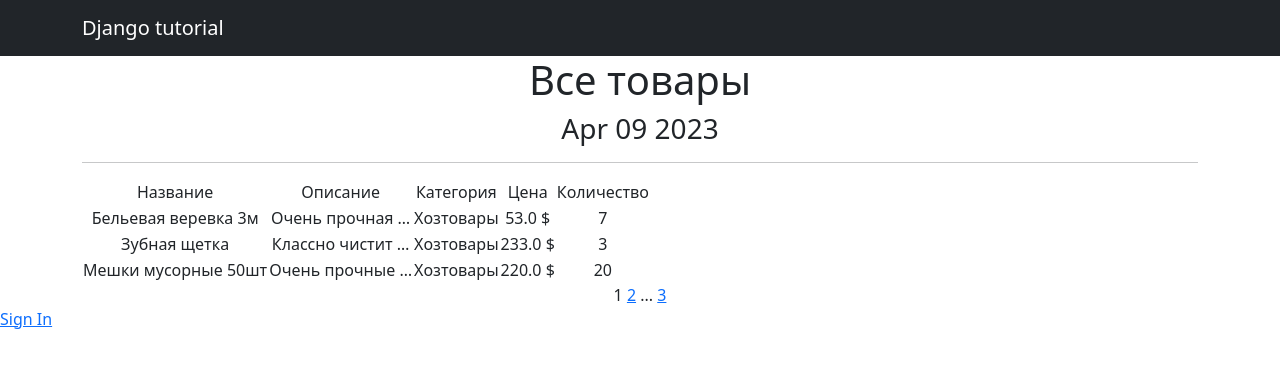
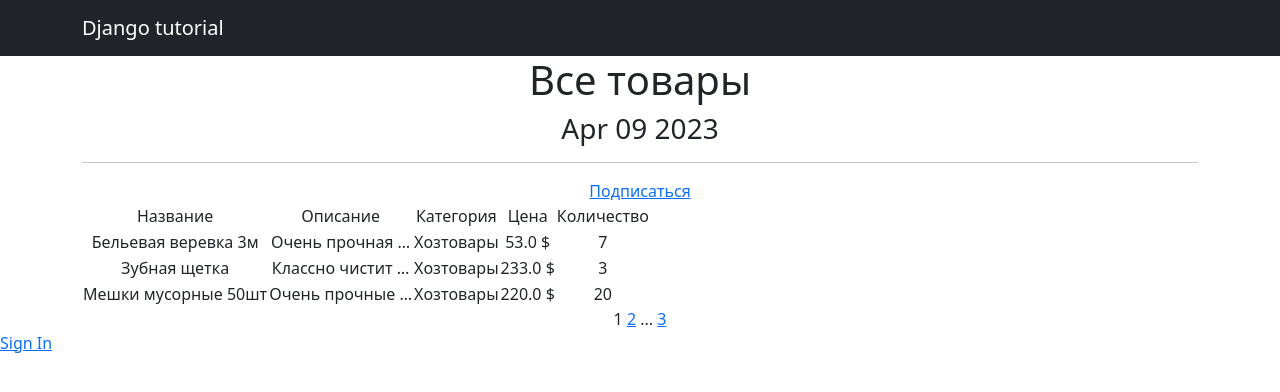
Before and after one commit to Alexey-dn/DjangoController, a Django app: page /products/ in a window 1280 px wide. Shown: the top 392 px of the page. Run offline with Django 4.2, Linux system fonts and the light colour scheme; data comes from the database, SQL or seed files in the repository; some libraries are stand-ins or nearby versions.

Commit message:
add subscription button

```diff
--- a/project/templates/products.html
+++ b/project/templates/products.html
@@ -46,6 +46,7 @@ Products
     <!-- Если в переменной next_sale будет None,
     то выведется указанный в фильтре текст -->
     <hr>
+    <a href="{% url 'subscriptions' %}">Подписаться</a>
     {# Теперь будем проверять не request.user.is_authenticated, а конкретные права #}
     {% if perms.simpleapp.add_product %}
     <a href="{% url 'product_create' %}">Добавить товар</a>
```
